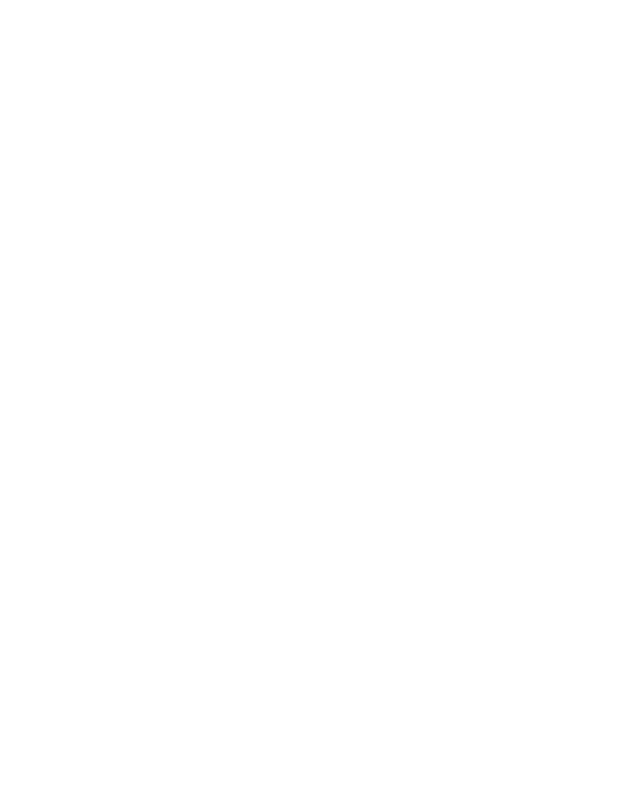
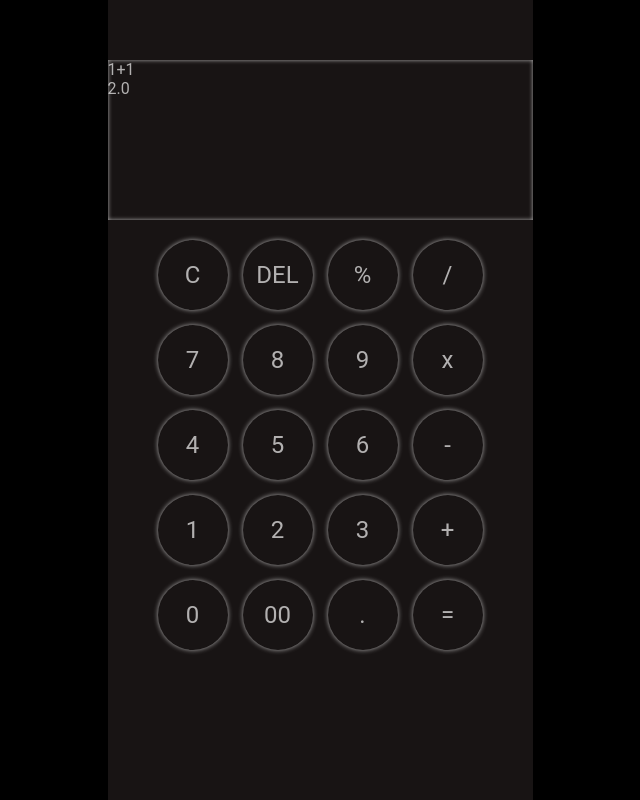
Before and after one commit to eduardojpanzo/Calculadora, a plain HTML site: page index.html in a window 1280 px wide. Shown: the whole page, without its empty margins (320-960 px from the left). Drawn offline with Linux system fonts and the light colour scheme.

Commit message:
Adicionei informação na estrutura

```diff
--- a/index.html
+++ b/index.html
@@ -4,20 +4,42 @@
     <meta charset="UTF-8">
     <meta http-equiv="X-UA-Compatible" content="IE=edge">
     <meta name="viewport" content="width=device-width, initial-scale=1.0">
+    <link rel="stylesheet" href="assets/css/style.css">
     <title>Calculadora Web</title>
 </head>
 <body>
     <main>
-        <section class="option">
+        <section class="calc_option">
             <div class="chage_mode"></div>
         </section>
 
-        <section class="screen">
+        <section class="calc_screen">
+            <div class="calculation">1+1</div>
+            <div class="aftermath">2.0</div>
 
         </section>
 
-        <section class="keyboard">
-
+        <section class="calc_keyboard">
+            <div class="keyboard_key">C</div>
+            <div class="keyboard_key">DEL</div>
+            <div class="keyboard_key">%</div>
+            <div class="keyboard_key">/</div>
+            <div class="keyboard_key">7</div>
+            <div class="keyboard_key">8</div>
+            <div class="keyboard_key">9</div>
+            <div class="keyboard_key">x</div>
+            <div class="keyboard_key">4</div>
+            <div class="keyboard_key">5</div>
+            <div class="keyboard_key">6</div>
+            <div class="keyboard_key">-</div>
+            <div class="keyboard_key">1</div>
+            <div class="keyboard_key">2</div>
+            <div class="keyboard_key">3</div>
+            <div class="keyboard_key">+</div>
+            <div class="keyboard_key">0</div>
+            <div class="keyboard_key">00</div>
+            <div class="keyboard_key">.</div>
+            <div class="keyboard_key">=</div>
         </section>
     </main>
 </body>
```
